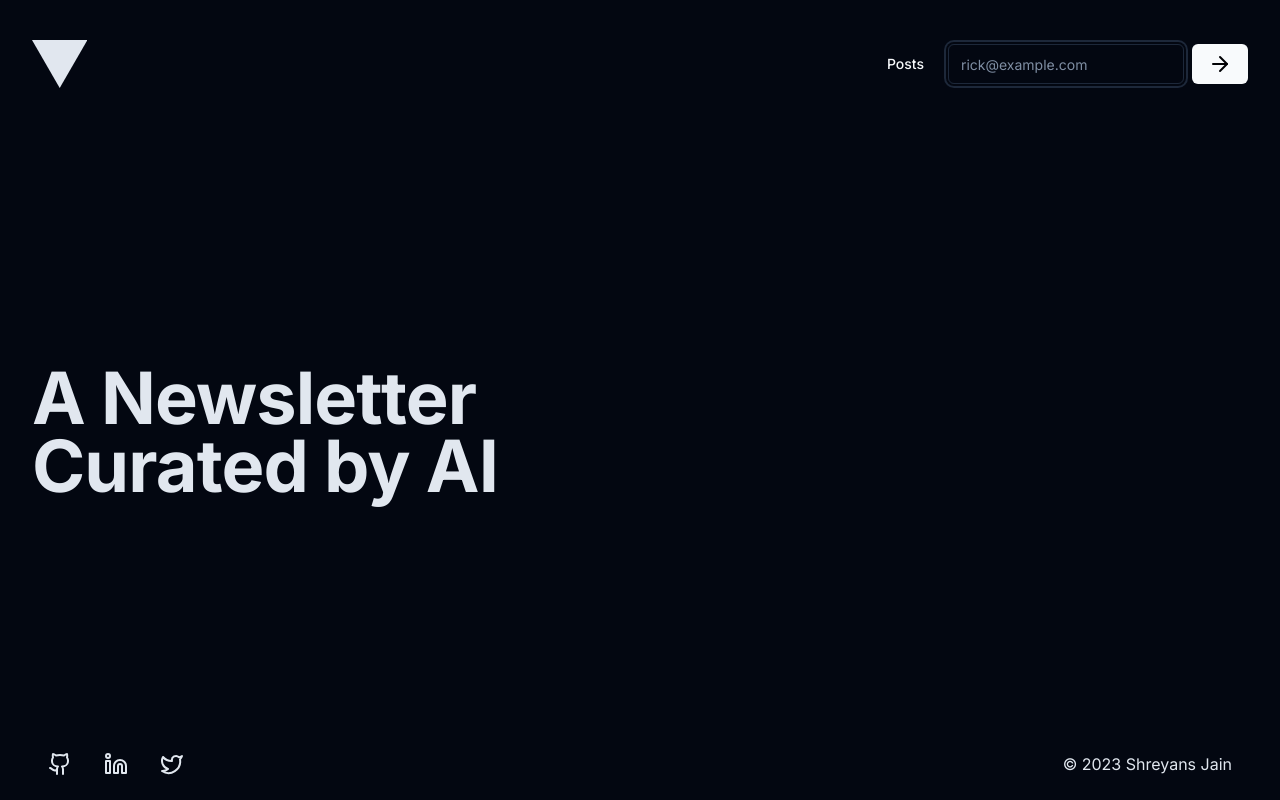
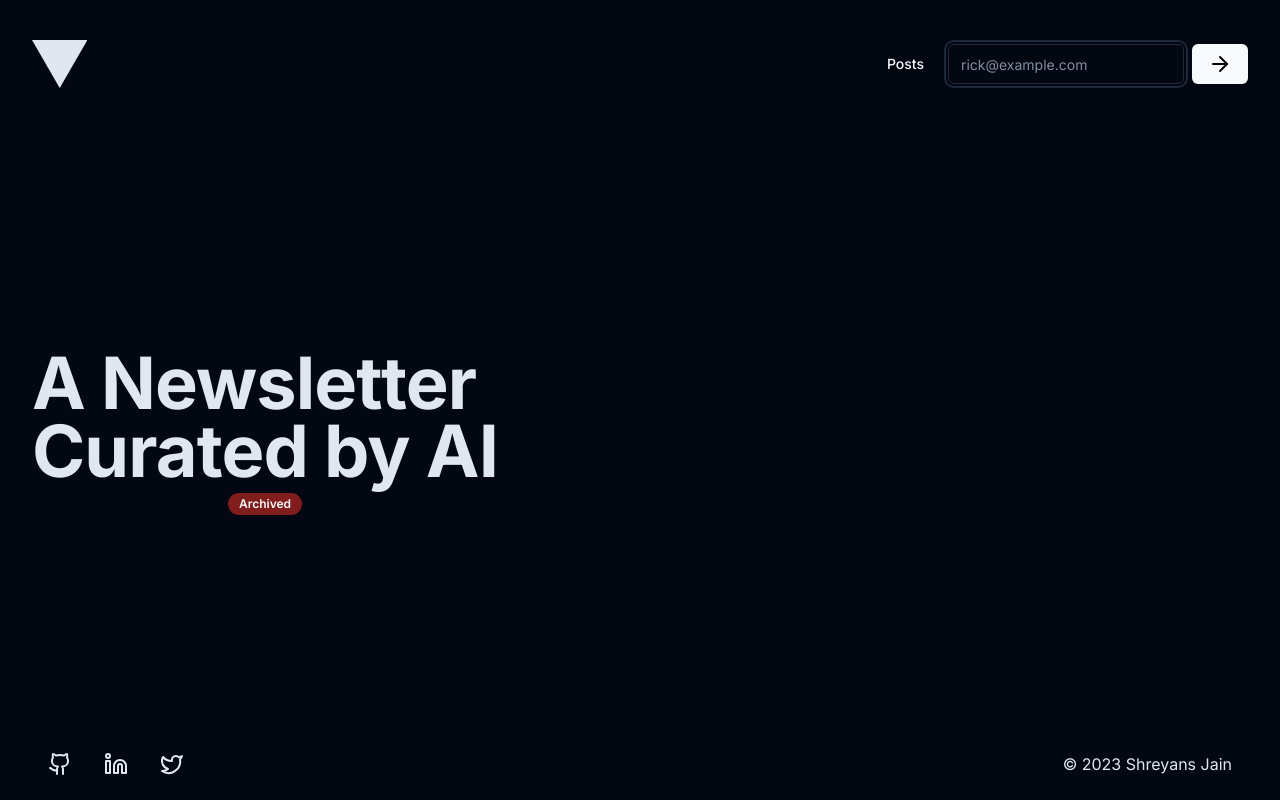
Before and after one commit to CodeWithShreyans/theaichronicles, a Next.js app: page / in a window 1280 px wide. Built offline with nearby package versions, Linux system fonts and the light colour scheme.

Commit message:
prepare to archive
Signed-off-by: Shreyans Jain <shreyans@shreyans.sh>

```diff
--- a/src/app/layout.tsx
+++ b/src/app/layout.tsx
@@ -1,4 +1,5 @@
 import "./globals.css"
+
 import { Inter } from "next/font/google"
 import Script from "next/script"
 
@@ -35,7 +36,7 @@
                         id="root"
                         className={cn(
                             "relative z-10 mx-auto flex min-h-screen max-w-5xl flex-col justify-between p-4 text-foreground sm:px-8 md:max-w-7xl",
-                            inter.className
+                            inter.className,
                         )}
                     >
                         <Header />
@@ -56,11 +57,11 @@
     viewport: "width=device-width, initial-scale=1",
     description: "A newsletter curated by AI",
     referrer: "origin-when-cross-origin",
-    metadataBase: new URL("https://ai.shreyans.sh"),
+    metadataBase: new URL("https://taic.shreyans.sh"),
     openGraph: {
         type: "website",
         locale: "en_US",
-        url: "https://ai.shreyans.sh",
+        url: "https://taic.shreyans.sh",
         title: "The AI Chronicles",
         description: "A newsletter curated by AI",
         siteName: "The AI Chronicles",
--- a/src/app/page.tsx
+++ b/src/app/page.tsx
@@ -1,9 +1,16 @@
+import { Badge } from "@/components/ui/badge"
+
 const Home = () => {
     return (
         <main className="flex max-w-3xl animate-landing-title items-center justify-between sm:shrink-0">
-            <h1 className="mt-2 align-top text-5xl font-bold leading-[42px] tracking-[-0.64px] max-[345px]:text-4xl min-[510px]:text-7xl sm:leading-[68px] sm:tracking-[-0.896px]">
-                A Newsletter <br /> Curated by AI
-            </h1>
+            <div className="flex flex-col gap-2">
+                <h1 className="mt-2 align-top text-5xl font-bold leading-[42px] tracking-[-0.64px] max-[345px]:text-4xl min-[510px]:text-7xl sm:leading-[68px] sm:tracking-[-0.896px]">
+                    A Newsletter <br /> Curated by AI
+                </h1>
+                <Badge className="self-center" variant="destructive">
+                    Archived
+                </Badge>
+            </div>
         </main>
     )
 }
--- a/src/components/footer.tsx
+++ b/src/components/footer.tsx
@@ -10,7 +10,7 @@
                 <div>
                     <Button variant="ghost" asChild>
                         <Link
-                            href="https://github.com/destroyerxyz"
+                            href="https://github.com/CodeWithShreyans"
                             target="_blank"
                         >
                             <GithubIcon />
@@ -26,7 +26,7 @@
                     </Button>
                     <Button variant="ghost" asChild>
                         <Link
-                            href="https://twitter.com/Destroyer_Xyz"
+                            href="https://twitter.com/CodeWShreyans"
                             target="_blank"
                         >
                             <TwitterIcon />
--- /dev/null
+++ b/src/components/ui/badge.tsx
@@ -0,0 +1,36 @@
+import * as React from "react"
+import { cva, type VariantProps } from "class-variance-authority"
+
+import { cn } from "@/lib/utils"
+
+const badgeVariants = cva(
+    "inline-flex items-center rounded-full border px-2.5 py-0.5 text-xs font-semibold transition-colors focus:outline-none focus:ring-2 focus:ring-ring focus:ring-offset-2",
+    {
+        variants: {
+            variant: {
+                default:
+                    "border-transparent bg-primary text-primary-foreground hover:bg-primary/80",
+                secondary:
+                    "border-transparent bg-secondary text-secondary-foreground hover:bg-secondary/80",
+                destructive:
+                    "border-transparent bg-destructive text-destructive-foreground hover:bg-destructive/80",
+                outline: "text-foreground",
+            },
+        },
+        defaultVariants: {
+            variant: "default",
+        },
+    },
+)
+
+export interface BadgeProps
+    extends React.HTMLAttributes<HTMLDivElement>,
+        VariantProps<typeof badgeVariants> {}
+
+function Badge({ className, variant, ...props }: BadgeProps) {
+    return (
+        <div className={cn(badgeVariants({ variant }), className)} {...props} />
+    )
+}
+
+export { Badge, badgeVariants }
--- a/src/emails/nl.tsx
+++ b/src/emails/nl.tsx
@@ -55,7 +55,7 @@
                     // }}
                 >
                     <Section>
-                        <Link href="https://ai.shreyans.sh">
+                        <Link href="https://taic.shreyans.sh">
                             <Heading className="my-2 text-center text-4xl font-medium text-white/[.925]">
                                 The AI Chronicles
                             </Heading>
@@ -99,7 +99,7 @@
                         <Text>
                             <Link
                                 // TODO: Add link to unsubscribe
-                                href="https://ai.shreyans.sh"
+                                href="https://taic.shreyans.sh"
                                 className="text-white/[.615] hover:text-white/[.725]"
                             >
                                 Unsubscribe
```
Also changed, not shown: package.json (+16 -16 lines), 2 other files (tests, documents, lock files or other folders).
